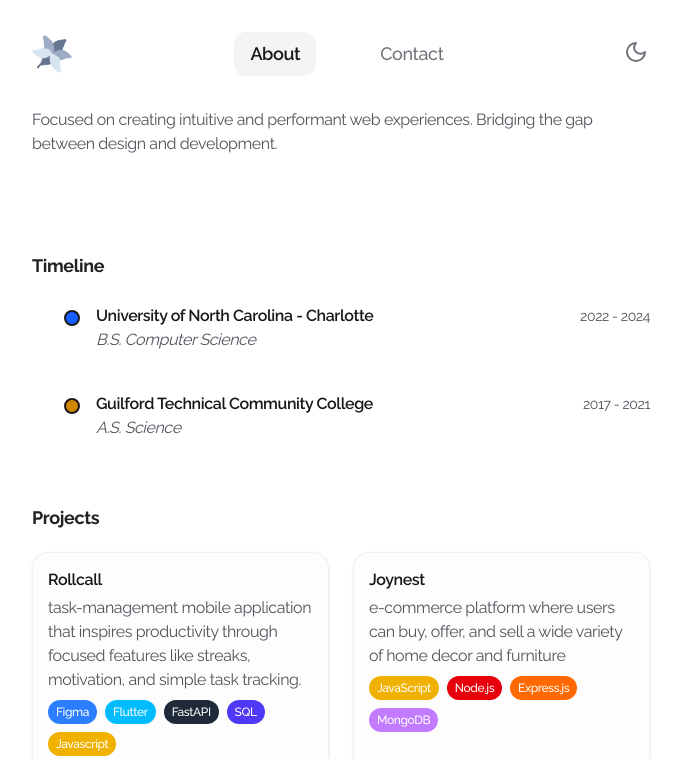
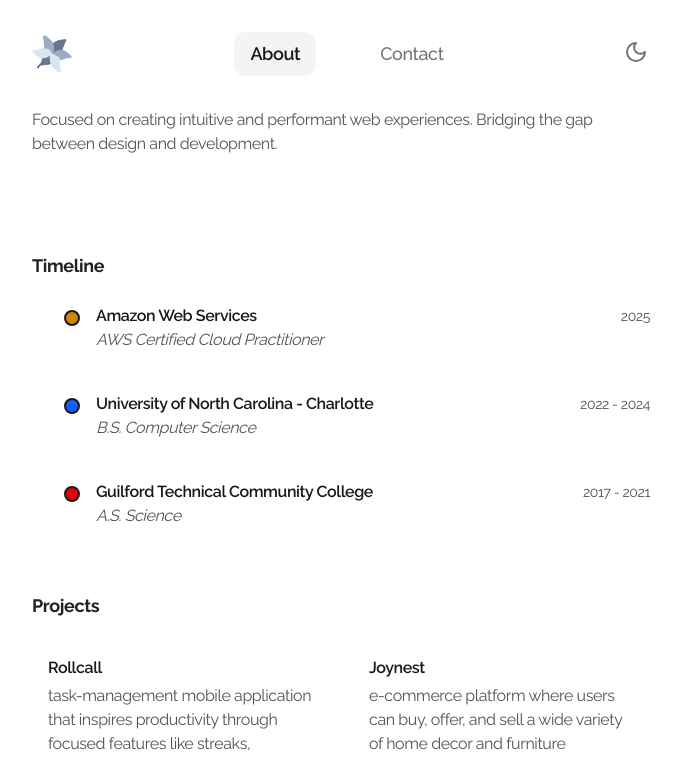
Before and after one commit to lancanon/personal-site, a Next.js app: page / in a window 1280 px wide. Shown: the top 759 px of the page, without its empty margins (299-981 px from the left). Built offline with nearby package versions, Linux system fonts and the light colour scheme.

Commit message:
update layout sizing

```diff
--- a/src/app/data.ts
+++ b/src/app/data.ts
@@ -25,6 +25,13 @@ type SocialLink = {
 
 export const TIMELINE: TimelineItem[] = [
   {
+    company: 'Amazon Web Services',
+    title: 'AWS Certified Cloud Practitioner',
+    date: '2025',
+    color: 'bg-yellow-600',
+    link: 'https://www.credly.com/badges/3b3cfd88-bbb4-40ca-8297-fb14c022e817/linked_in_profile',
+  },
+  {
     company: 'University of North Carolina - Charlotte',
     title: 'B.S. Computer Science',
     date: '2022 - 2024',
@@ -35,7 +42,7 @@ export const TIMELINE: TimelineItem[] = [
     company: 'Guilford Technical Community College',
     title: 'A.S. Science',
     date: '2017 - 2021',
-    color: 'bg-yellow-600',
+    color: 'bg-red-600',
     link: 'https://www.gtcc.edu/',
   },
 ]
--- a/src/app/page.tsx
+++ b/src/app/page.tsx
@@ -89,6 +89,8 @@ export default function Personal() {
       <motion.section
         variants={VARIANTS_SECTION}
         transition={TRANSITION_SECTION}
+        whileHover={{ scale: 1.02 }}
+
       >
         <h3 className="mb-5 text-lg font-bold ">Projects</h3>
         <div className="grid grid-cols-1 gap-6 sm:grid-cols-2">
@@ -98,8 +100,7 @@ export default function Personal() {
               href={project.link}
               target="_blank"
               rel="noopener noreferrer"
-              className="group block rounded-2xl bg-zinc-50/40 p-4 ring-1 ring-zinc-200/50 ring-inset shadow transition-all duration-200 hover:bg-white hover:shadow-xl dark:bg-zinc-900/40 dark:ring-zinc-800/50 dark:hover:bg-[#1e2936] transform hover:scale-105"
-            >
+              className="group block rounded-2xl p-4 transition-all duration-200 transform hover:scale-105 bg-transparent">
               <div className="font-semibold text-zinc-900 dark:text-zinc-50 group-hover:text-blue-600 dark:group-hover:text-blue-400 transition-colors">
                 {project.name}
               </div>
```
